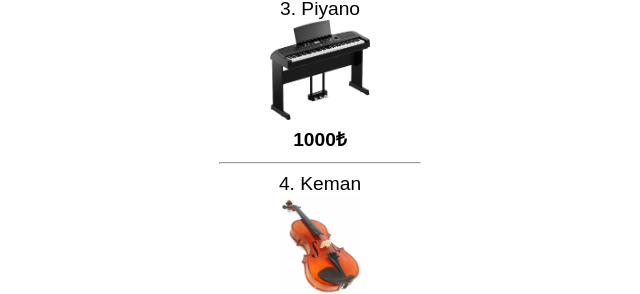
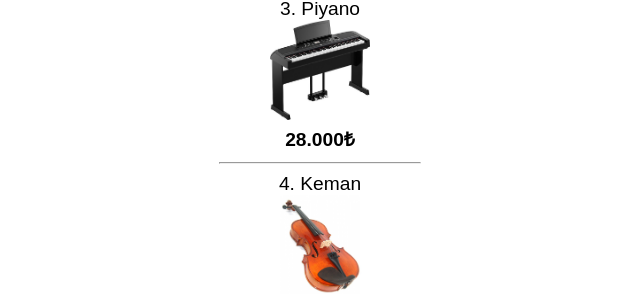
Before and after one commit to Mustafa-HELVACI/CSS--dev-1, a plain HTML site: page product.html in a window 1280 px wide. Shown: the part 498-792 px from the top of the page, 320-960 px from the left. Drawn offline with Linux system fonts and the light colour scheme; files whose address does not match are found by name.

Commit message:
Update product.html

```diff
--- a/product.html
+++ b/product.html
@@ -38,7 +38,7 @@
             <a>Piyano</a><br>
             <img src="images/piyano.jpeg" class="picture">
             <br/>
-            <b>1000₺</b>
+            <b>28.000₺</b>
         </li>
         <hr width="200px">
 
```
